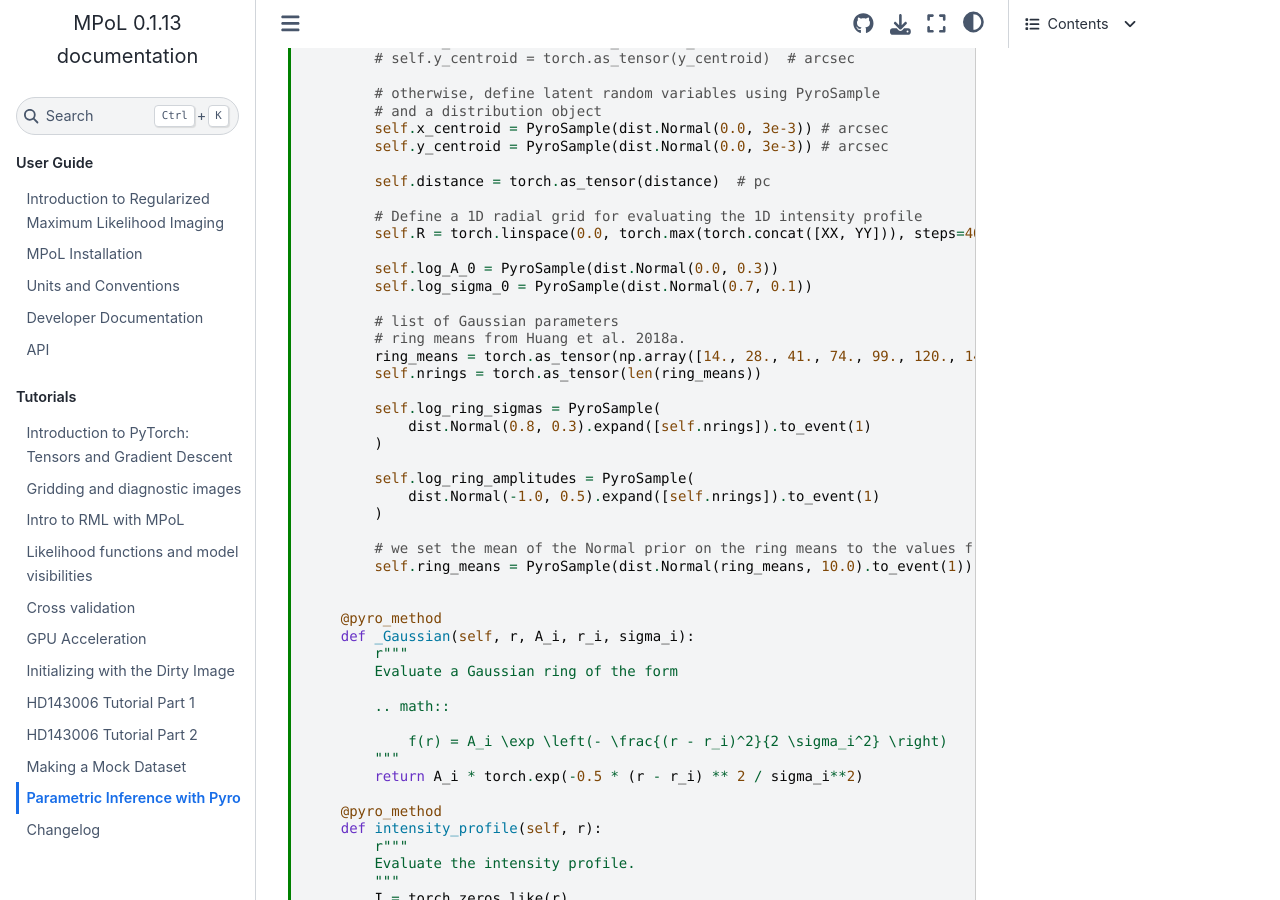
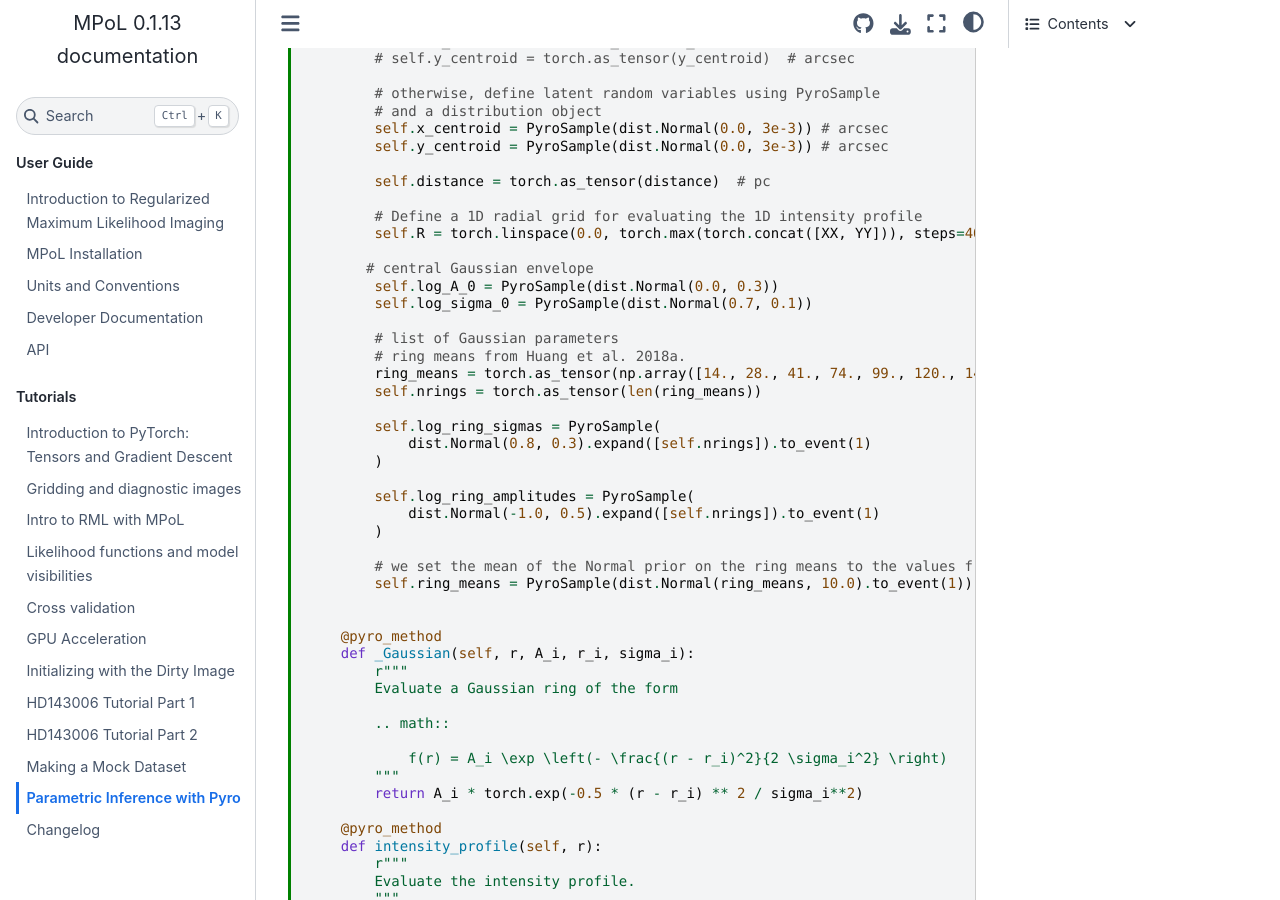
Before and after one commit to MPoL-dev/MPoL, a Sphinx documentation site: the page built from docs/large-tutorials/pyro.md, in a window 1280 px wide and 900 px high, scrolled down 8047 px. Built offline with Sphinx 7.4.7 and the Sphinx Book theme 1.1.4, drawn with Linux system fonts in a browser that asks for light colours.

Commit message:
Update docs/large-tutorials/pyro.md
Co-authored-by: Jeff Jennings <jjennings1519@gmail.com>

```diff
--- a/docs/large-tutorials/pyro.md
+++ b/docs/large-tutorials/pyro.md
@@ -313,6 +313,7 @@ class PyroDisk(PyroModule):
         # Define a 1D radial grid for evaluating the 1D intensity profile
         self.R = torch.linspace(0.0, torch.max(torch.concat([XX, YY])), steps=400) * self.distance
 
+       # central Gaussian envelope
         self.log_A_0 = PyroSample(dist.Normal(0.0, 0.3))
         self.log_sigma_0 = PyroSample(dist.Normal(0.7, 0.1))
 
```
